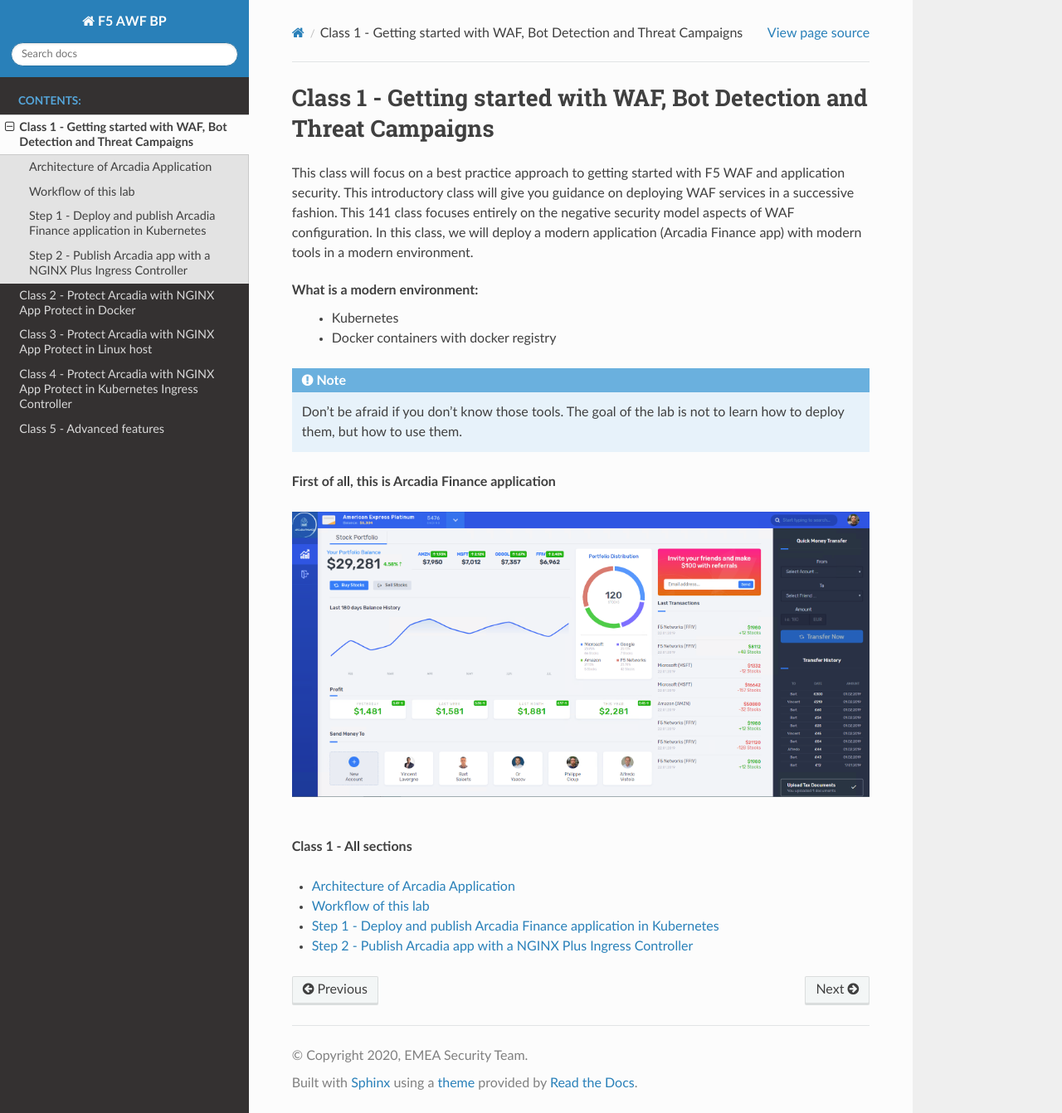
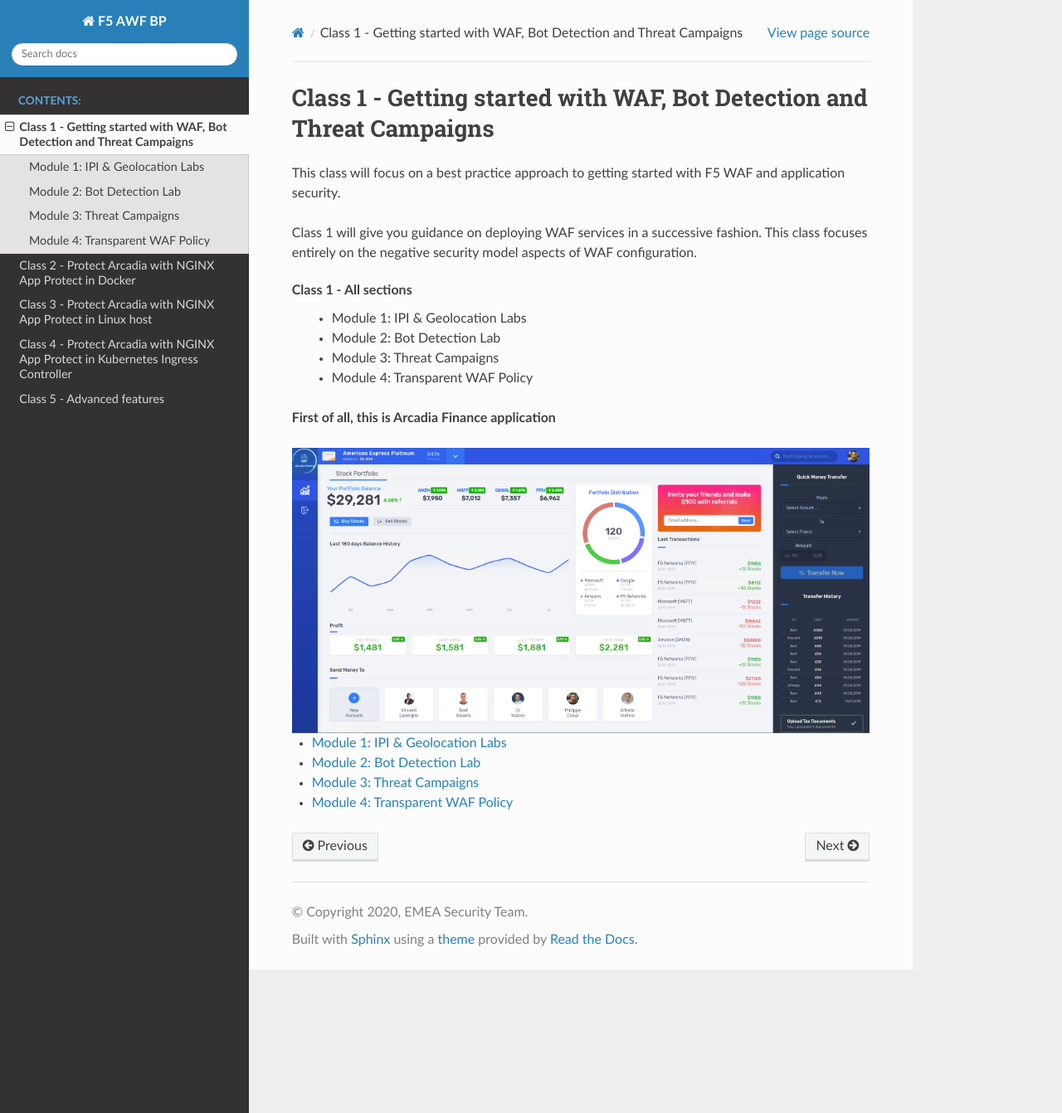
Before and after one commit to zollerp/RTD-AWF, a Sphinx documentation site: the page built from source/class1/class1.rst, in a window 1280 px wide and 1342 px high. Shown: the whole window at 83% size. Built offline with Sphinx 7.4.7 and the Read the Docs theme 2.0.0, drawn with Linux system fonts in a browser that asks for light colours.

Commit message:
Class 1 with Module

```diff
--- a/source/class1/class1.rst
+++ b/source/class1/class1.rst
@@ -1,27 +1,24 @@
+**********************************************************************
 Class 1 - Getting started with WAF, Bot Detection and Threat Campaigns
-######################################################################
+**********************************************************************
 
 
 This class will focus on a best practice approach to getting started with F5 WAF and application security.
-This introductory class will give you guidance on deploying WAF services in a successive fashion.
-This 141 class focuses entirely on the negative security model aspects of WAF configuration.
-In this class, we will deploy a modern application (Arcadia Finance app) with modern tools in a modern environment.
 
-What is a modern environment:
-   - Kubernetes
-   - Docker containers with docker registry
+Class 1 will give you guidance on deploying WAF services in a successive fashion.
+This class focuses entirely on the negative security model aspects of WAF configuration.
 
-.. note:: Don't be afraid if you don't know those tools. The goal of the lab is not to learn how to deploy them, but how to use them.
+**Class 1 - All sections**
+	- Module 1: IPI & Geolocation Labs
+	- Module 2: Bot Detection Lab
+	- Module 3: Threat Campaigns
+ 	- Module 4: Transparent WAF Policy
 
 **First of all, this is Arcadia Finance application**
 
 .. image:: ./pictures/arcadia-app.png
    :align: center
 
-|
-
-**Class 1 - All sections**
-
 .. toctree::
    :maxdepth: 1
    :glob:
--- a/source/class1/module1/module1.rst
+++ b/source/class1/module1/module1.rst
@@ -1,5 +1,5 @@
-Architecture of Arcadia Application
-###################################
+Module 1: IPI & Geolocation Labs
+################################
 
 .. note:: This application is available in GitLab in case you want to build your own lab :
 
--- a/source/class1/module2/module2.rst
+++ b/source/class1/module2/module2.rst
@@ -1,5 +1,5 @@
-Workflow of this lab
-####################
+Module 2: Bot Detection Lab
+#################
 
 The demo is split into 3 classes and 9 steps :
 
--- a/source/class1/module3/module3.rst
+++ b/source/class1/module3/module3.rst
@@ -1,5 +1,5 @@
-Step 1 - Deploy and publish Arcadia Finance application in Kubernetes
-#####################################################################
+Module 3: Threat Campaigns
+################
 
 It's time to deploy Arcadia Finance application :)
 
--- a/source/class1/module4/module4.rst
+++ b/source/class1/module4/module4.rst
@@ -1,5 +1,5 @@
-Step 2 - Publish Arcadia app with a NGINX Plus Ingress Controller
-#################################################################
+Module 4: Transparent WAF Policy
+######################
 
 It's time to publish Arcadia application externally from the Kubernetes cluster.
 
```
